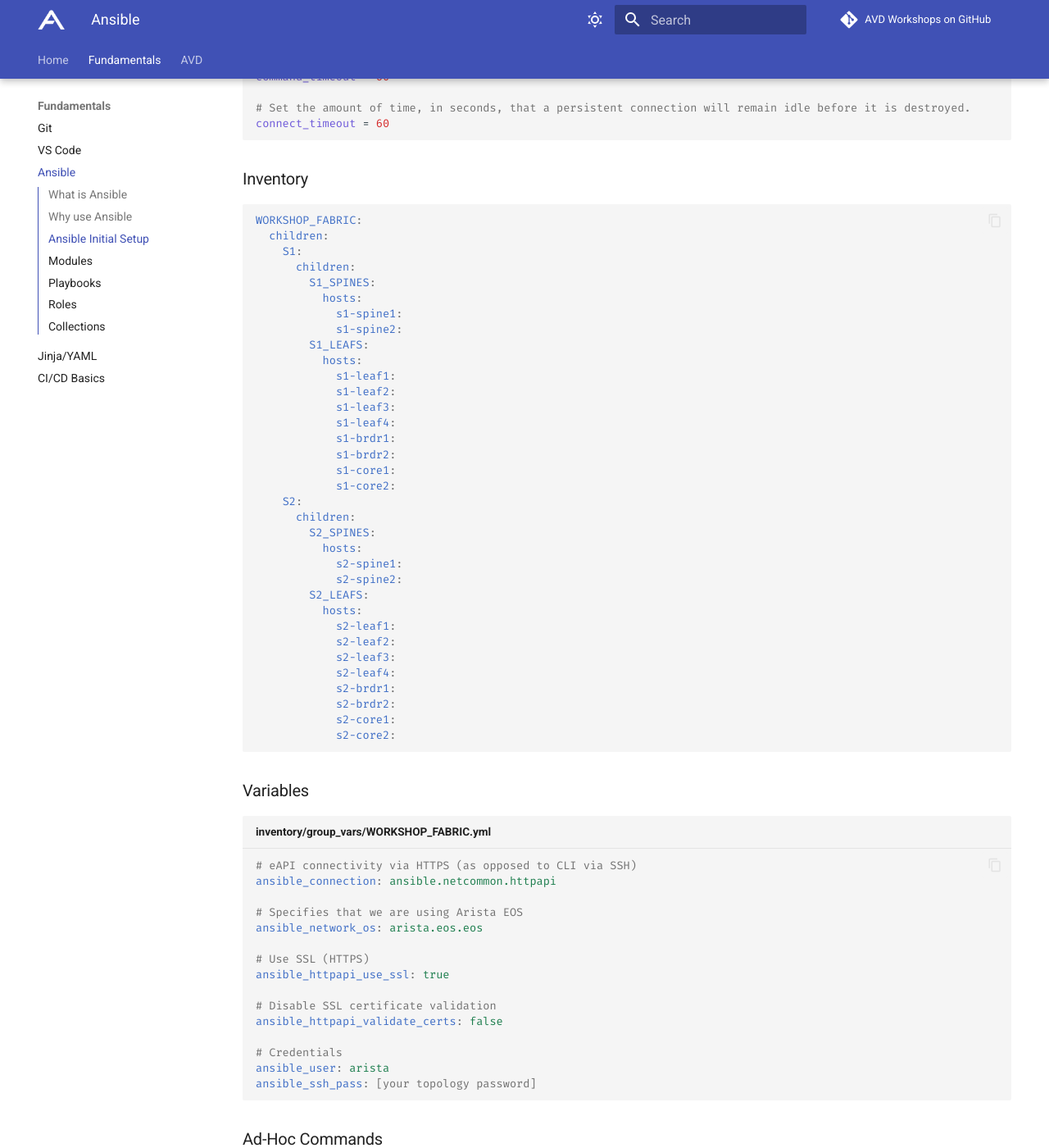
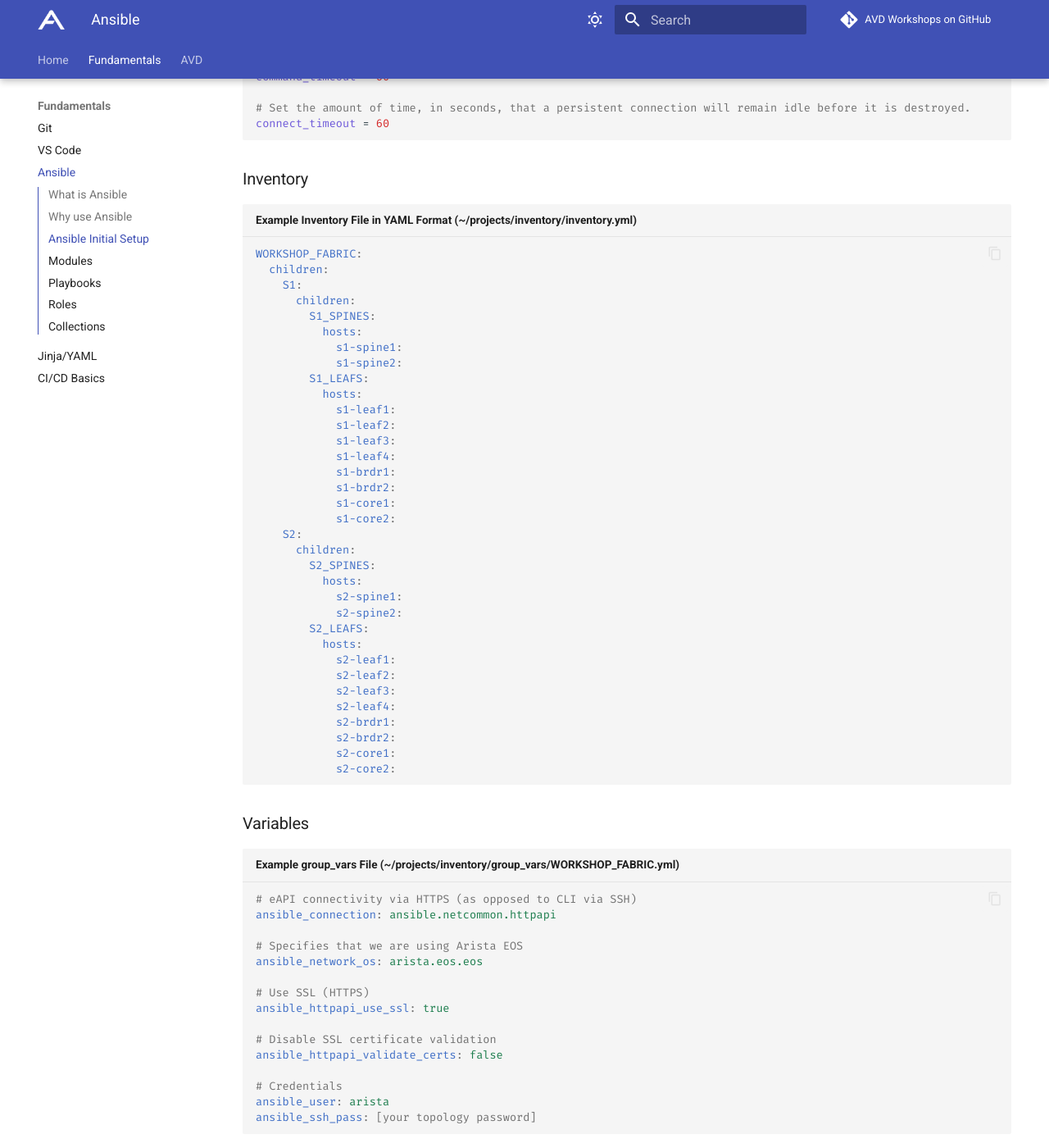
Before and after one commit to aristanetworks/avd-workshops, an MkDocs documentation site: the page built from workshops/ansible.md, in a window 1280 px wide and 1400 px high, scrolled down 1906 px. Shown: the whole window at 82% size. Built offline with MkDocs 1.6.1 and Material for MkDocs 9.7.7, drawn with Linux system fonts in a browser that asks for light colours; comment, search, counter and statistics services are not loaded; some of the changed text lies outside the part shown.

Commit message:
adjust code block titles in ansible.md

````diff
--- a/workshops/ansible.md
+++ b/workshops/ansible.md
@@ -32,7 +32,7 @@
 
 [Common Ansible Config File Options](https://docs.ansible.com/ansible/latest/reference_appendices/config.html#common-options "Ansible Documentation")
 
-```apacheconf title="~/project/ansible.cfg"
+```apacheconf title="Example Ansible Configuration File (~/projects/ansible.cfg)"
 
 [defaults]
 
@@ -81,7 +81,7 @@
 
 ### Inventory
 
-```yaml
+```yaml title="Example Inventory File in YAML Format (~/projects/inventory/inventory.yml)"
 WORKSHOP_FABRIC:
   children:
     S1:
@@ -120,7 +120,7 @@
 
 ### Variables
 
-```yaml title="inventory/group_vars/WORKSHOP_FABRIC.yml"
+```yaml title="Example group_vars File (~/projects/inventory/group_vars/WORKSHOP_FABRIC.yml)"
 
 # eAPI connectivity via HTTPS (as opposed to CLI via SSH)
 ansible_connection: ansible.netcommon.httpapi
````
